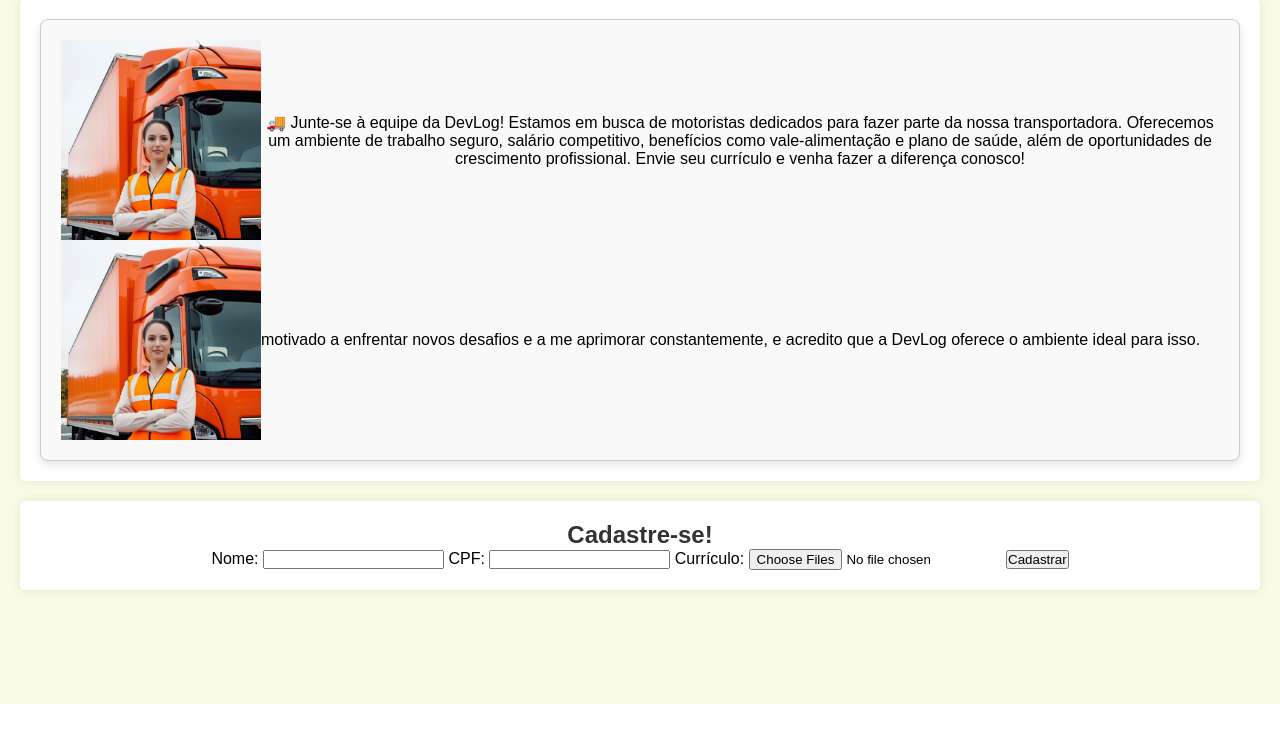
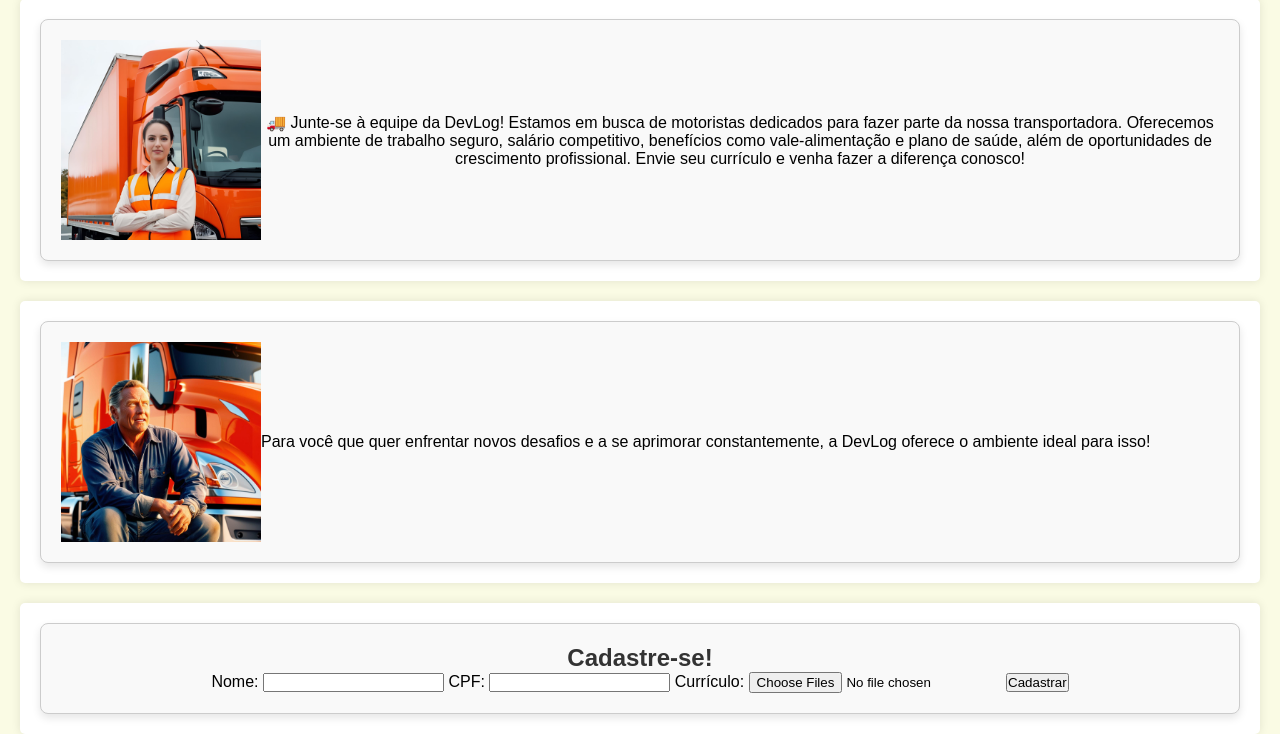
Before and after one commit to mariprince/teste-TCC-ds, a PHP site: page /cadastro_motorista.html in a window 1280 px wide. Shown: the part 96-830 px from the top of the page. Before the commit the page ends 800 px from the top, so only its background shows below. Run offline with PHP 8.4, Linux system fonts and the light colour scheme.

Commit message:
Motor 2 tentativa centralização css

```diff
--- a/13.03/cadastro_motorista.html
+++ b/13.03/cadastro_motorista.html
@@ -24,16 +24,20 @@
                     Oferecemos um ambiente de trabalho seguro, salário competitivo, benefícios como vale-alimentação e plano de saúde,
                     além de oportunidades de crescimento profissional. Envie seu currículo e venha fazer a diferença conosco!</p>
             </div>
+        </div>
+    </section>
+    <section>
+        <div class="media">
             <div class="media-body">
-                <img class="align-self-center mr-3" src="imagens\Motorista M1.png" width="200" height="200">
-                <p>motivado a enfrentar novos desafios e a me aprimorar constantemente, e acredito que a DevLog oferece o ambiente ideal para isso.</p>
+                <img class="align-self-center mr-3" src="imagens\Motorista M2.jpg" width="200" height="200">
+                <p> Para você que quer enfrentar novos desafios e a se aprimorar constantemente, a DevLog oferece o ambiente ideal para isso!</p>
             </div>
         </div>
     </section>
     <section>
         <form id="form_motorista" method="post">
-
-            <center><h2>Cadastre-se!</h2>
+            <div class="media">
+                <h2>Cadastre-se!</h2>
                 <label for="nome_motorista">Nome:</label>
                 <input type="text" id="nome_motorista" name="nome_motorista" required>
                 <label for="cpf">CPF:</label>
@@ -41,7 +45,7 @@
                 <label for="curriculo">Currículo:</label>
                 <input type="file" id="curriculo" name="curriculo" accept=".pdf, .docx, .xlsx" multiple>
                 <button type="submit" class="btn btn-light">Cadastrar</button>
-            </center>
+            </div>
         </form>
     </section>
 
--- a/13.03/style.css
+++ b/13.03/style.css
@@ -91,6 +91,7 @@ body {
 }
 
 .media-body{
+    margin: auto;
     display: flex;
     align-items: center;
 }
```
Also changed, not shown: 13.03/imagens/Motorista M2.jpg (added). Lines whose indentation alone changed are shown as unchanged.
